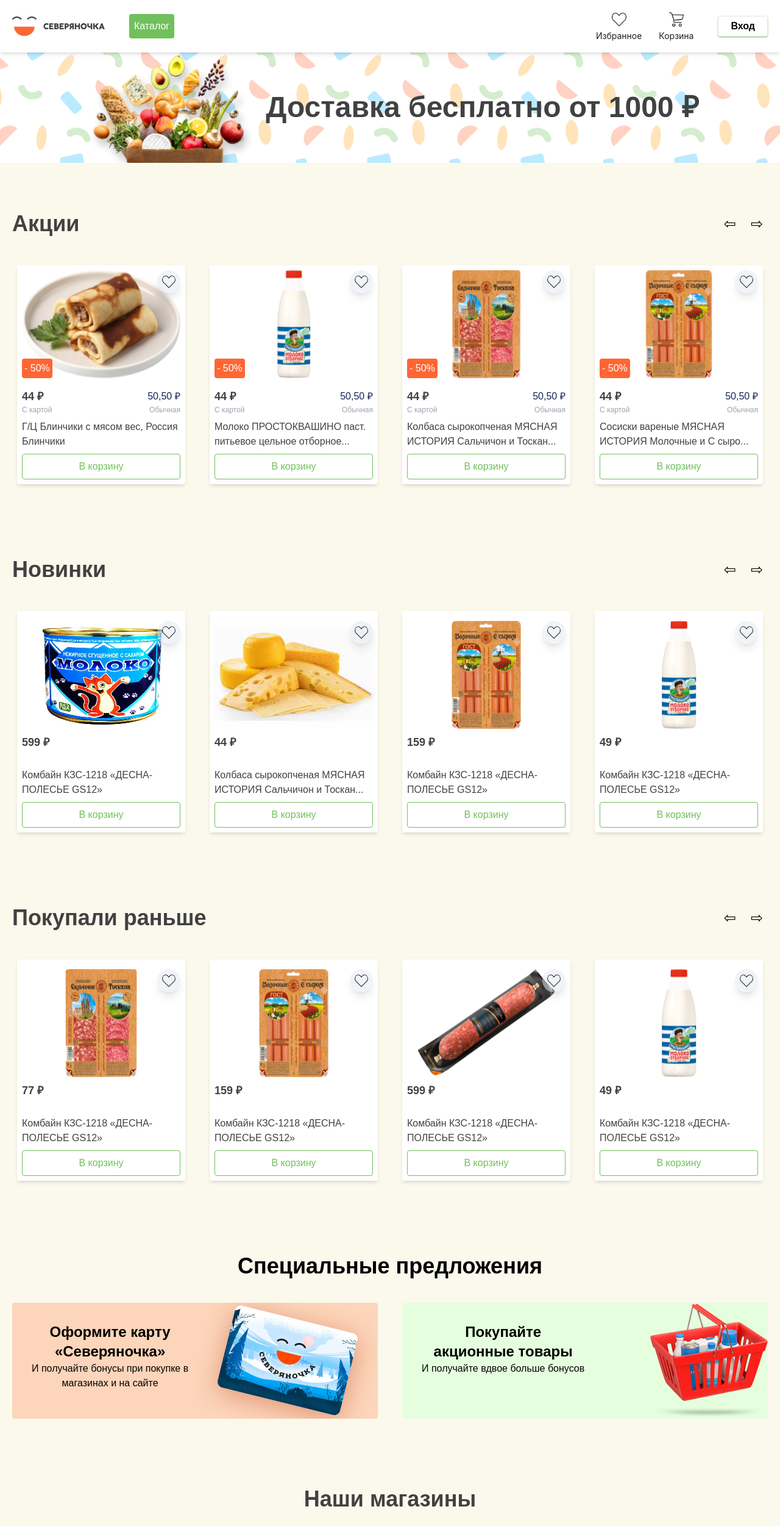
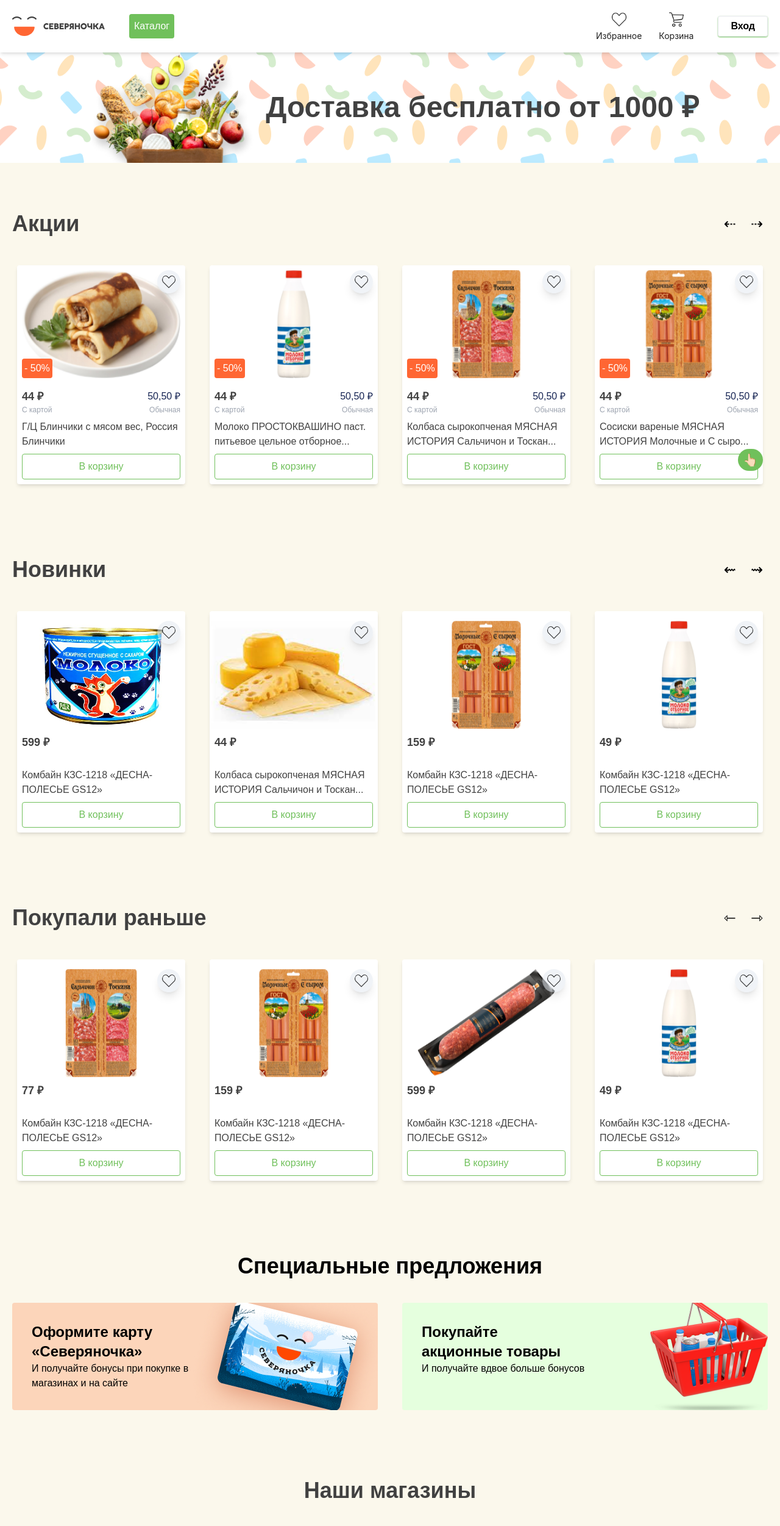
Before and after one commit to mirodil-web/Severyanochka, a React (Vite) app: page / in a window 1280 px wide. Shown: the top 2502 px of the page at 61% size. Built offline with nearby package versions, Linux system fonts and the light colour scheme.

Commit message:
big problem fixed

```diff
--- a/src/components/Aksiya.jsx
+++ b/src/components/Aksiya.jsx
@@ -9,7 +9,7 @@
 import 'swiper/css/scrollbar';
 
 
-const Aksiya = ({ addLike,  removeLike, addKorzina}) => {
+const Aksiya = ({removeLike, addLike, addKorzina}) => {
     const [badge, setBadge] = useState();
     const like = (acsiyaId) => {
 
@@ -43,8 +43,8 @@
                     <h2 className='md:text-4xl text-2xl  font-bold text-qorag'>Акции  </h2>
 
                     <div class="flex space-x-2 rounded-nor text-2xl ">
-                        <button onClick={prevSlide} class="hover:bg-Yashil hover:text-white px-2 rounded-nor duration-300">⇦</button>
-                        <button onClick={nextSlide} class="hover:bg-Yashil hover:text-white px-2 rounded-nor duration-300">⇨</button>
+                        <button onClick={prevSlide} class="hover:bg-Yashil hover:text-white py-0 px-2 rounded-nor duration-300">⇠</button>
+                        <button onClick={nextSlide} class="hover:bg-Yashil hover:text-white py-0 px-2 rounded-nor duration-300">⇢</button>
                     </div>
                 </div>
 
--- a/src/components/Ctati.jsx
+++ b/src/components/Ctati.jsx
@@ -22,7 +22,7 @@
                             return (
 
                                 <li key={ctataidata.id} className='shadow-xl hover:shadow-pinkx/90 rounded-nor relative'>
-                                    <img className='w-full rounded-nor' src={ctataidata.img} alt="Inson" />
+                                    <img className='w-full rounded-nor h-32 sm:h-48 ' src={ctataidata.img} alt="Inson" />
                                     <div className='p-2.5'>
                                         <span className='text-xs font-normal text-[#8f8f8f]'>{ctataidata.span}</span>
                                         <h3 className='font-bold text-lg mb-2.5'>{ctataidata.title}</h3>
--- a/src/components/Footer.jsx
+++ b/src/components/Footer.jsx
@@ -93,7 +93,7 @@
                     </div>
                 </div>
 
-                <button onClick={() => window.scrollTo(0, 0)} className='bg-Yashil z-100 rounded-full text-white px-3 py-1 fixed text-xl right-7 bottom-7'>⇧</button>
+                <button onClick={() => window.scrollTo(0, 0)} className='bg-Yashil z-10 rounded-full text-white px-2 py-1 fixed text-xl right-7 bottom-7'>👆🏻</button>
             </footer>
 
         </>
--- a/src/components/Header.jsx
+++ b/src/components/Header.jsx
@@ -40,7 +40,7 @@
                                     <span className='text-base font-normal'> Каталог</span>
                                 </Link>
                                 {/* modal */}
-                                {open && <div onClick={() => setOpen(false)} className='w-full flex justify-center items-center h-full fixed left-0 bottom-0 z-10 '>
+                                {open && <div onClick={() => setOpen(false)} className='w-full flex justify-center items-center h-full fixed left-0 bottom-0 z-20 '>
                                 </div>
                                 }
                                 {open && <div className='app min-h-screen sm: flex shadow fixed bg-[#FCD5BACC] bottom-0 left-0 h-full w-full justify-center items-center z-10'>
--- a/src/components/Novinki.jsx
+++ b/src/components/Novinki.jsx
@@ -25,8 +25,8 @@
                         <div className='flex justify-between mb-10'>
                             <h2 className='md:text-4xl text-2xl  font-bold text-qorag'>Новинки</h2>
                             <div class="flex space-x-2 rounded-nor text-2xl ">
-                                <button onClick={prevSlide} class="hover:bg-Yashil hover:text-white px-2 rounded-nor duration-300">⇦</button>
-                                <button onClick={nextSlide} class="hover:bg-Yashil hover:text-white px-2 rounded-nor duration-300">⇨</button>
+                                <button onClick={prevSlide} class="hover:bg-Yashil hover:text-white py-0 px-2 rounded-nor duration-300">⇜</button>
+                                <button onClick={nextSlide} class="hover:bg-Yashil hover:text-white py-0 px-2 rounded-nor duration-300">⇝</button>
                             </div>
                         </div>
 
--- a/src/components/Pridlojeniya.jsx
+++ b/src/components/Pridlojeniya.jsx
@@ -9,11 +9,11 @@
             <div className="container">
                 <h2 className='font-bold text-2xl md:text-4xl text-center mb-10'>Специальные предложения</h2>
 
-                <div className='grid grid-cols-1 lg:grid-cols-2 gap-10 grid-rows-[190px]'>
+                <div className='grid grid-cols-1 lg:grid-cols-2 gap-10 '>
 
                     {/* card 1 */}
-                    <div className='rounded-nor sm:bg-pcardimg bg-right  bg-no-repeat  backdrop-blur  bg-pinkx flex'>
-                        <div className='p-8 text-center'>
+                    <div className='rounded-nor lg:bg-pcardimg sm:bg-right  bg-no-repeat  backdrop-blur  bg-pinkx '>
+                        <div className='p-8 text-center lg:text-left'>
                             <h3 className='text-lg sm:text-2xl font-bold '>Оформите карту <br /> «Северяночка»</h3>
                             <p className='font-normal text-sm sm:text-base leading-6'>И получайте бонусы при покупке в <br /> магазинах  и на сайте</p>
                         </div>
@@ -23,9 +23,9 @@
                     </div>
 
                     {/* card 2 */}
-                    <div className='rounded-nor bg-[#E5FFDE] sm:bg-pcardimg2 bg-no-repeat  bg-right flex justify-between'>
+                    <div className='rounded-nor bg-[#E5FFDE] mx-auto lg:bg-pcardimg2 bg-no-repeat w-full  sm:bg-right '>
 
-                        <div className='p-8 text-center' >
+                        <div className='p-8 text-center lg:text-left' >
                             <h3 className='text-lg sm:text-2xl font-bold '>Покупайте <br /> акционные товары</h3>
                             <p className='font-normal text-sm sm:text-base leading-6'>И получайте вдвое больше  бонусов</p>
                         </div>
--- a/src/components/Ranshe.jsx
+++ b/src/components/Ranshe.jsx
@@ -28,8 +28,8 @@
                     <div className='flex justify-between mb-10'>
                         <h2 className='text-2xl md:text-4xl  font-bold text-qorag'>Покупали раньше</h2>
                         <div class="flex space-x-2 rounded-nor text-2xl ">
-                            <button onClick={prevSlide} class="hover:bg-Yashil hover:text-white px-2 rounded-nor duration-300">⇦</button>
-                            <button onClick={nextSlide} class="hover:bg-Yashil hover:text-white px-2 rounded-nor duration-300">⇨</button>
+                            <button onClick={prevSlide} class="hover:bg-Yashil hover:text-white py-0 px-2 rounded-nor duration-300">⇽</button>
+                            <button onClick={nextSlide} class="hover:bg-Yashil hover:text-white py-0 px-2 rounded-nor duration-300">⇾</button>
                         </div>
                     </div>
 
--- a/src/index.css
+++ b/src/index.css
@@ -12,7 +12,7 @@
   scroll-behavior: smooth;
 }
 .swiper-pagination-bullet {
-  background-color: rgb(255, 0, 0)0, 234, 255);
+  background-color: rgb(255, 0, 0);
   display: inline-block;
   width: 2rem;
   height: 2rem;
```
